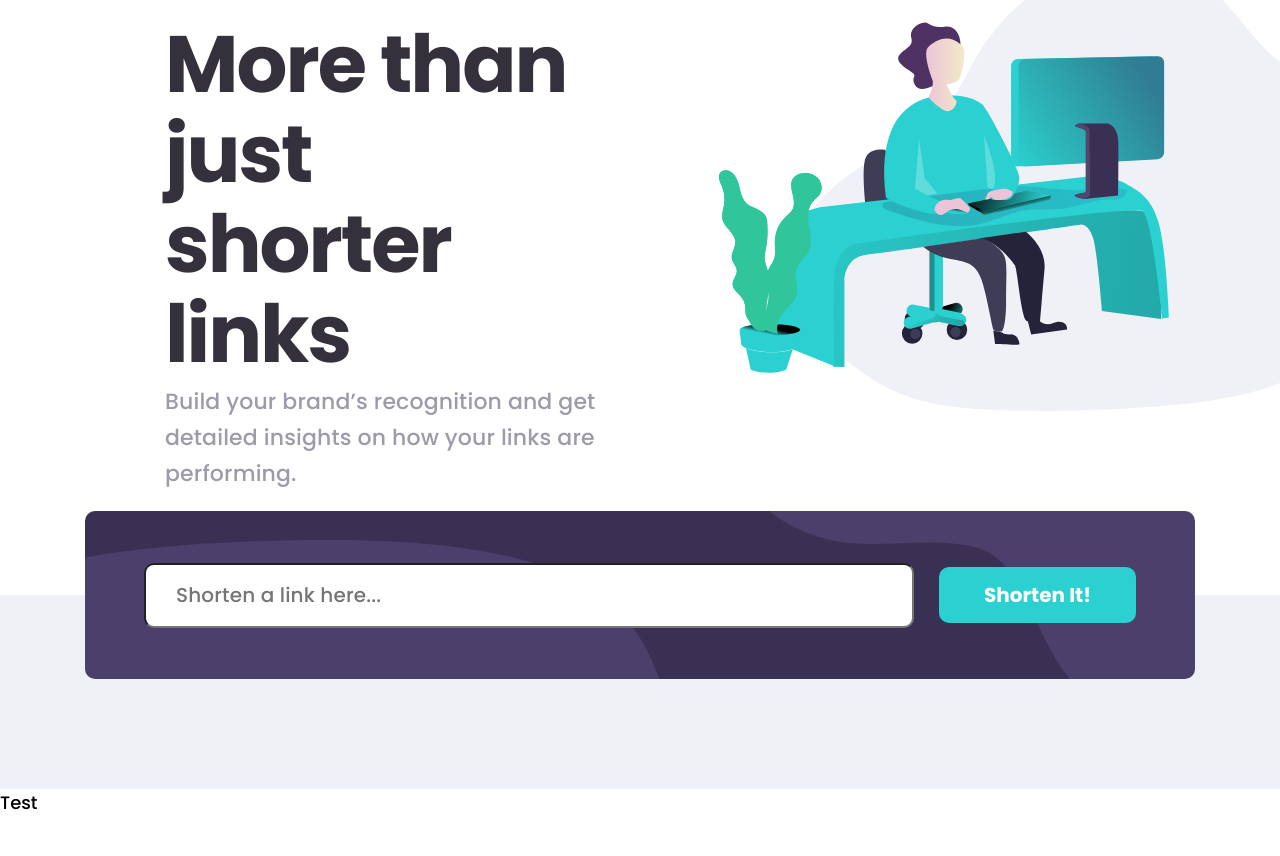
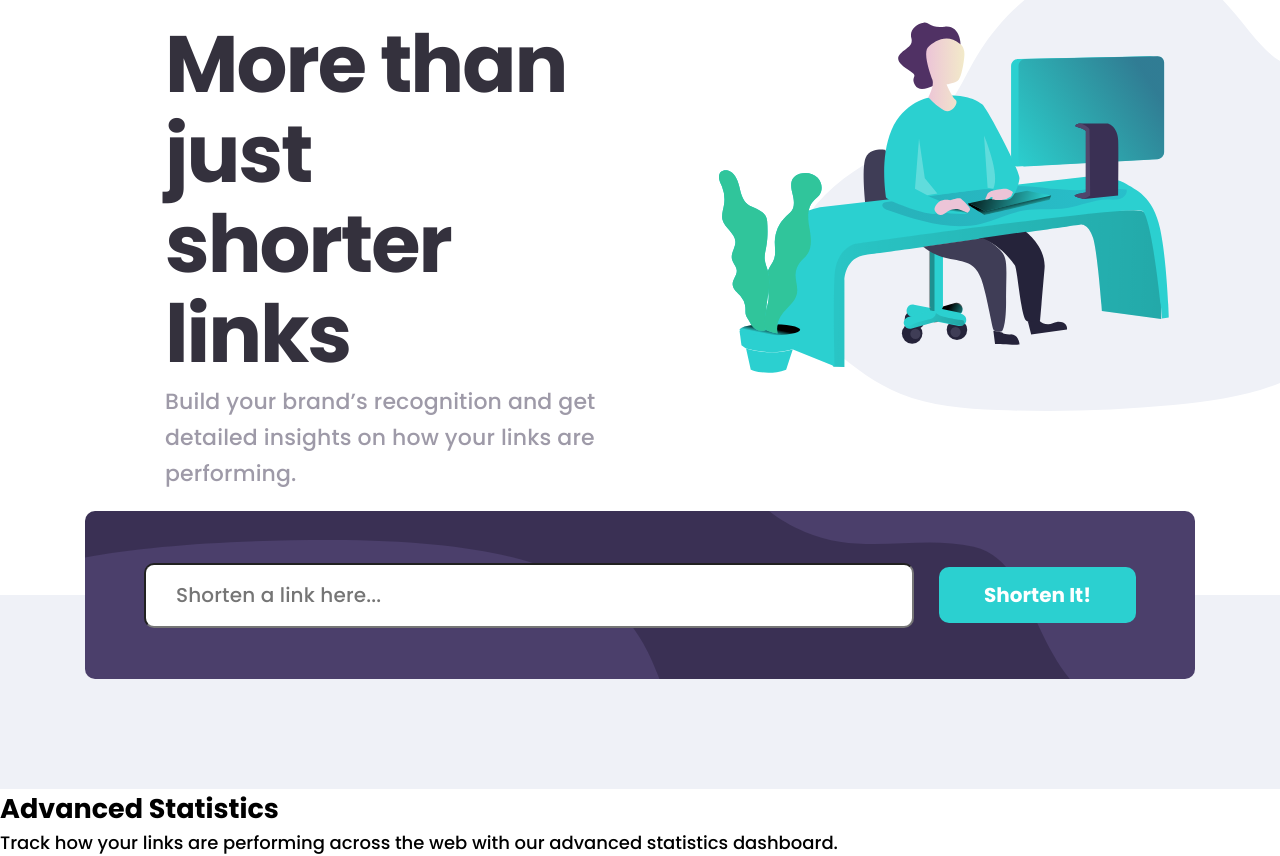
Before and after one commit to KiddAlexx/url-shortening-api-FM, a React (Vite) app: page / in a window 1280 px wide. Shown: the part 205-1061 px from the top of the page. Before the commit the page ends 1021 px from the top, so only its background shows below. Built offline with nearby package versions, Linux system fonts and the light colour scheme; the HTML template or start-up script is replaced by a standard one.

Commit message:
add html markup for Statistics header + description

```diff
--- a/src/components/Statistics.jsx
+++ b/src/components/Statistics.jsx
@@ -1,5 +1,13 @@
 function Statistic() {
-  return <div className="statistics">Test</div>;
+  return (
+    <section className="statistics-container">
+      <h2 className="statistics-heading">Advanced Statistics</h2>
+      <p className="statistics-description">
+        Track how your links are performing across the web with our advanced
+        statistics dashboard.
+      </p>
+    </section>
+  );
 }
 
 export default Statistic;
```
